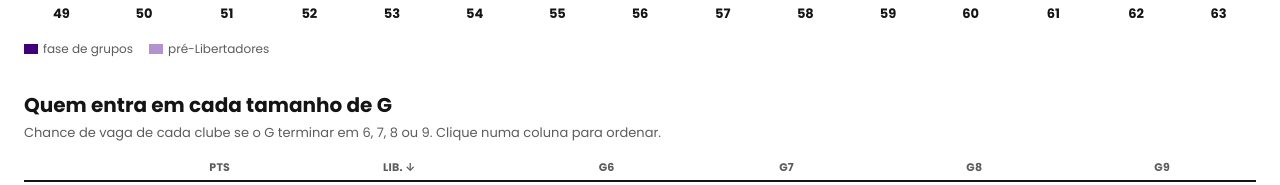
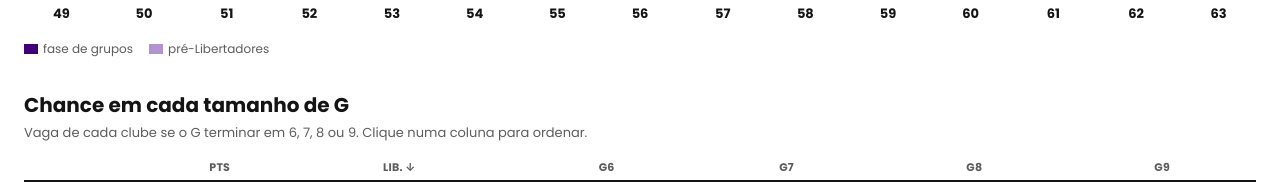
Before and after one commit to vcanedo88/libertadores-brasileirao, a plain HTML site: page index.html in a window 1280 px wide. Shown: the part 3629-3814 px from the top of the page. Drawn offline with Linux system fonts and the light colour scheme.

Commit message:
Libertadores: título 'Chance em cada tamanho de G'
Co-Authored-By: Claude Opus 5.5 <noreply@anthropic.com>
Claude-Session: https://claude.ai/code/session_01SfvhQ1u6TJ4UvYyntXaLBw

```diff
--- a/index.html
+++ b/index.html
@@ -373,8 +373,8 @@ html.modo-video .video-nav:hover{opacity:1}
   </section>
 
   <section class="bloco">
-    <h2>Quem entra em cada tamanho de G</h2>
-    <p class="h2sub">Chance de vaga de cada clube se o G terminar em 6, 7, 8 ou 9. Clique numa coluna para ordenar.</p>
+    <h2>Chance em cada tamanho de G</h2>
+    <p class="h2sub">Vaga de cada clube se o G terminar em 6, 7, 8 ou 9. Clique numa coluna para ordenar.</p>
     <div class="tabela-wrap"><table class="ranking" id="tabPrecisa"></table></div>
     <p class="nota"><b>Pts</b>: pontos hoje · <b>Lib.</b>: chance de Libertadores · <b>G6</b> a <b>G9</b>: chance de vaga quando o G termina daquele tamanho. O Atlético-MG também vai se for campeão da Sula, e o Grêmio, se não cair (vaga da Copa do Brasil).</p>
   </section>
```
